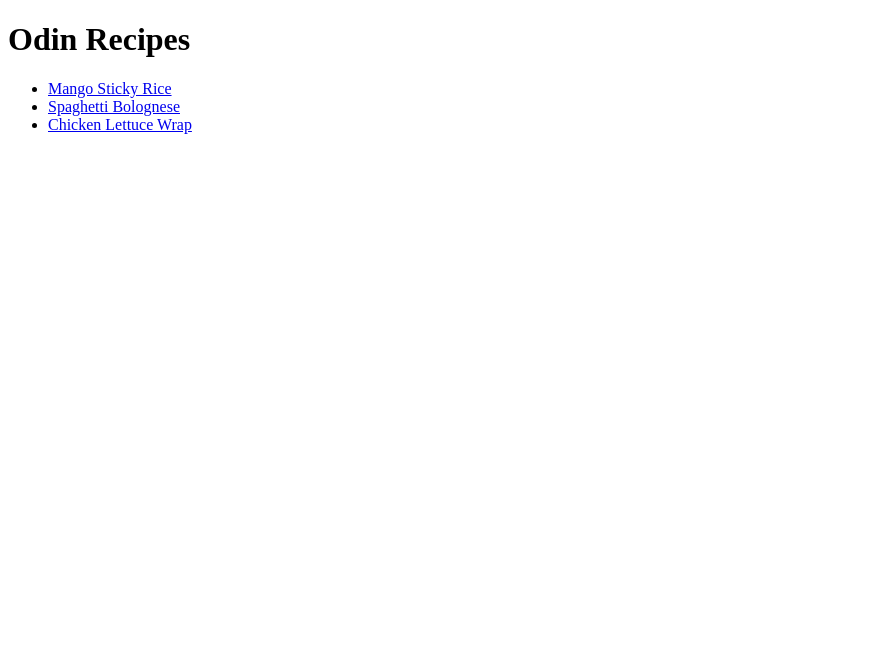
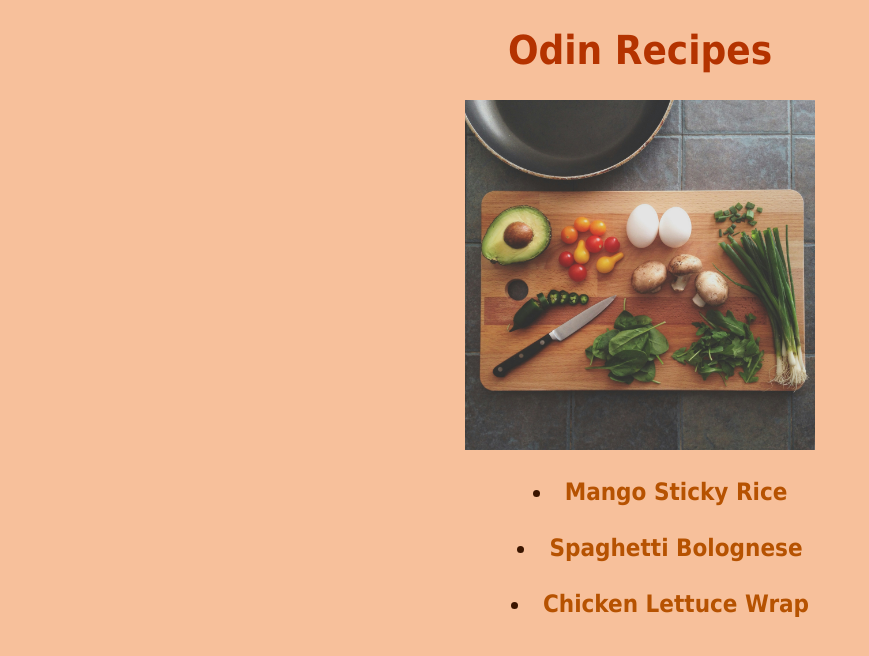
Before and after one commit to pipi2201/odin-recipes, a plain HTML site: page index.html in a window 1280 px wide. Shown: the whole page, without its empty margins (0-869 px from the left). Drawn offline with Linux system fonts and the light colour scheme.

Commit message:
feat: add basic css

```diff
--- a/index.html
+++ b/index.html
@@ -3,14 +3,20 @@
 <head>
     <meta charset="UTF-8">
     <meta name="viewport" content="width=device-width, initial-scale=1.0">
+    <link rel="stylesheet" href="style.css">
     <title>Odin Recipes</title>
 </head>
-<body>
-    <h1>Odin Recipes</h1>
-    <ul>
+<body class="centered">
+    <h1 id="mainheading">Odin Recipes</h1>
+    <img alt="cooking board with Ingredients" src="cooking.jpg" width="350" height="auto">
+    <br>
+    <ul class="menu">
         <li><a href="./recipes/mangostickyrice.html">Mango Sticky Rice</a></li>
+        <br>
         <li><a href="./recipes/spaghettibolo.html">Spaghetti Bolognese</a></li>
+        <br>
         <li><a href="./recipes/chickenlettucewrap.html">Chicken Lettuce Wrap</a></li>
+        <br>
     </ul>
 </body>
 </html>
--- /dev/null
+++ b/style.css
@@ -0,0 +1,36 @@
+body {
+    font-family: Tahoma, sans-serif;
+    font-size: 18px;
+    background-color: rgb(240, 130, 57, 0.5);
+    color: rgb(58, 21, 0);
+    margin: 24px;
+}
+
+.centered {
+    text-align: center;
+}
+
+.menu {
+    list-style-position: inside;
+    font-size: 24px;
+    font-weight: 600;
+}
+
+#mainheading {color
+    color: rgb(150, 60, 0);
+    font-weight: bolder;
+    font-size: 40px;
+}
+
+h1 {
+    color: rgb(180, 51, 0);
+}
+
+a {
+    text-decoration: none;
+    color: rgb(182, 82, 1);
+}
+
+h2 {
+    color: rgb(128, 47, 0);
+}
```
Also changed, not shown: recipes/chickenlettucewrap.html (+2 -1 lines), recipes/mangostickyrice.html (+2 -1 lines), recipes/spaghettibolo.html (+2 -1 lines), cooking.jpg (added), 1 other file.
